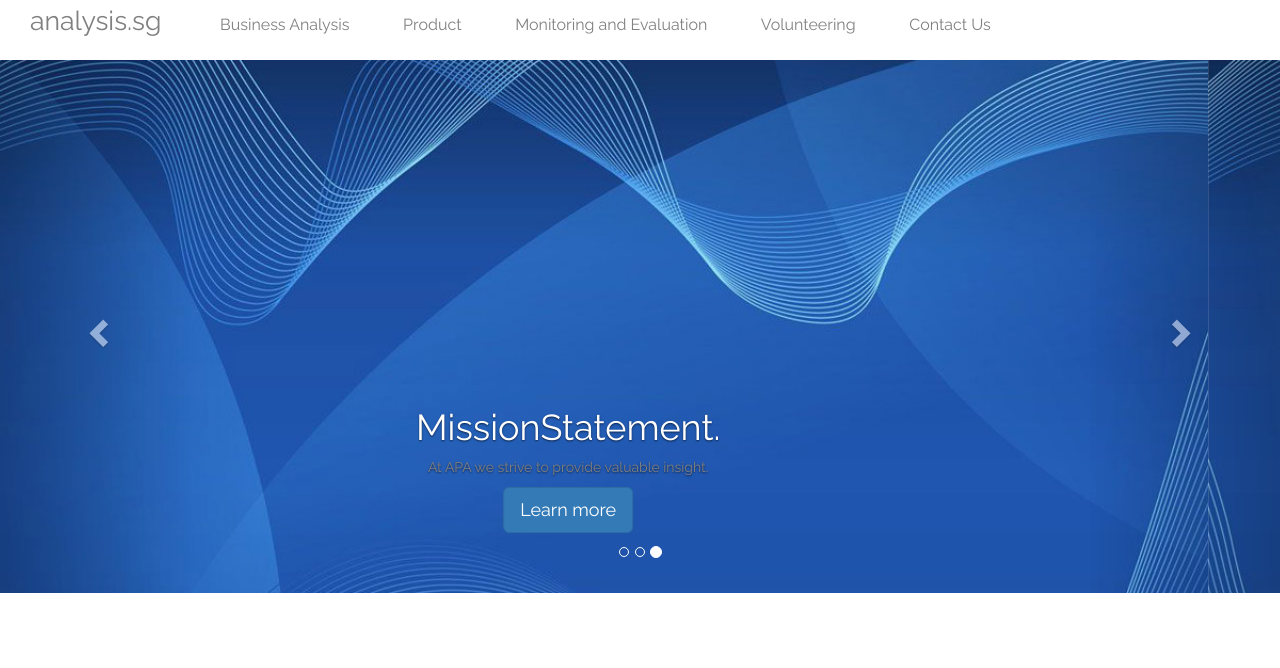
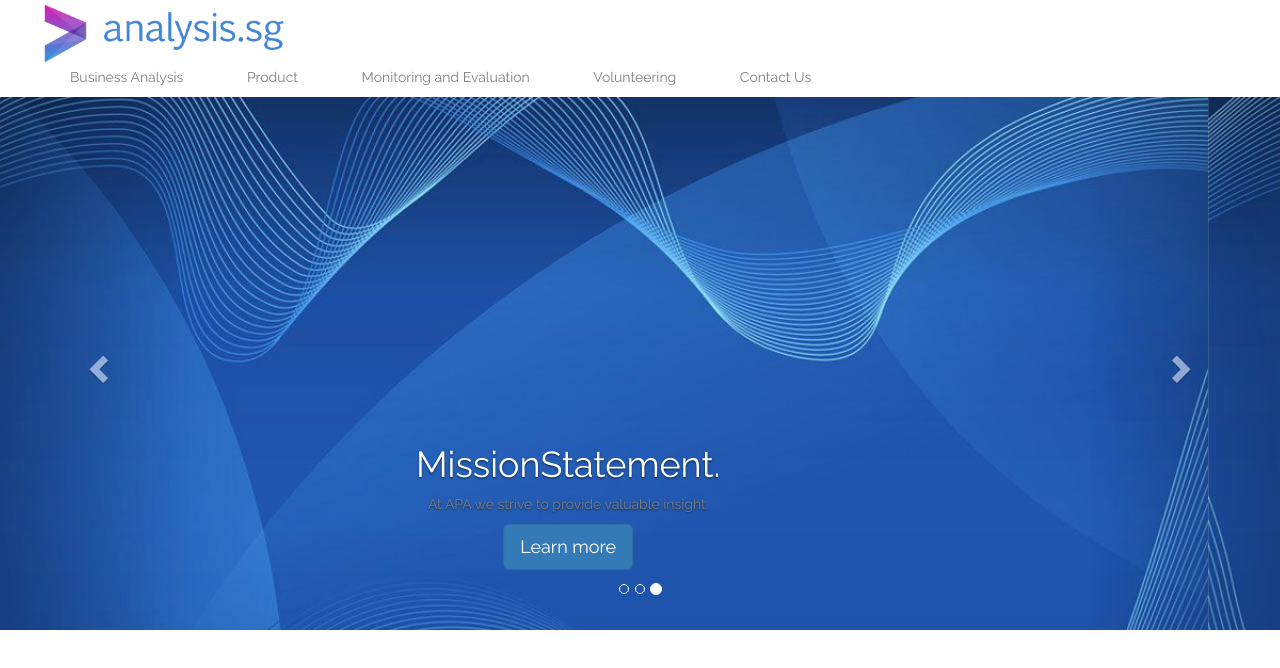
Before and after one commit to CJHB/analysis.sg, a plain HTML site: page index.html in a window 1280 px wide. Drawn offline with nearby package versions, Linux system fonts and the light colour scheme.

Commit message:
New logo insert

```diff
--- a/css/style.css
+++ b/css/style.css
@@ -6,6 +6,37 @@ body {
   font: 12px;
   background-color: white;
 }
+/*Navgation bar alignment*/
+.topnav li{
+  display: inline;
+  padding: 30px 30px;
+  width: auto;
+  /*height: 50%;*/
+  /*list-style-image: url('images/analysis.sg-Logo-JPG.jpg');*/
+}
+ul#myTopnav > img {
+  background-color: white);
+  text-align: auto;
+  color: white;
+  padding: 30px 30px;
+  -o-object-fit: contain;
+  object-fit: contain;
+}
+/*.container {
+    width: 10%;
+    height: 10%;
+}*/
+.logo img{
+  float: middle;
+  width:20%;
+  height: 15%;
+  padding: auto;
+  /*-o-object-fit: contain;
+  object-fit: contain;*/
+}
+/*.logo > li > a {
+  line-height: 100px;
+}*/
 a:hover{
   color: lightblue;
   /*font-size: 24px;*/
@@ -15,43 +46,32 @@ a {
   color: grey;
 }
 
-ul#myTopnav {
-  background-color: white);
-  text-align: left;
-  color: white;
-  padding: 0px;
+img.img{
+  width:10000px;
+  height: 100%;
 }
-
-.topnav li{
-  display: inline;
-  padding: 25px 25px;
-  width: 100%;
-}
-.navbar-item {
-    font-size: 12pt;
-    display: left;
-
-    padding: 2px 0px;
-    line-height: 50px;
-}
+/*
 .brand {
     font-size: 20pt;
     height: 25px;
     padding: 5px 5px;
     line-height: 10px;
-}
+}*/
 
-img.img{
-  width:10000px;
-  height: 100px;
-}
+/*.navbar-item {
+    font-size: 12pt;
+    display: centre;
+
+    padding: 2px 0px;
+    line-height: 50px;
+}*/
 
 /*ul span li {
   display: inline;
 }*/
 
 /* circles */
-.featurettes {
+/*.featurettes {
   background: white;
   text-align: center;
 }
@@ -64,9 +84,9 @@ img.img{
   height: 100px;
   border-radius: 70%;
   margin: 70px;
-}
+}*/
 
-.featurettes ul li p {
+/*.featurettes ul li p {
   margin: 0;
   position: absolute;
   left: 50%;
@@ -76,4 +96,4 @@ img.img{
 
 .f-item:hover {
   color: lightblue;
-}
+}*/
--- a/index.html
+++ b/index.html
@@ -7,16 +7,23 @@
     <link href="https://fonts.googleapis.com/css?family=Raleway" rel="stylesheet">
 </head>
   <body>
+    <!-- <div id='nav'>
+        <img src="http://1.bp.blogspot.com/-5l0RRPCgqfw/UqDmPP5mLnI/AAAAAAAADbk/i4ohihy8wHg/s1600/header+badge3.png" id="logo" />
+      <ul id='navigation'>
+        <li class='navigation-Blog'><a href='#'>Blog</a></li>
+        <li class='navigation-Crew'><a href='#'>Crew</a></li>
+      </ul>
+    </div> -->
+
 
     <ul class="topnav" id="myTopnav">
-      <span>
-        <span><li><a class="navbar-item brand" href="index.html">analysis.sg</a></li></span>
+        <!-- <span><li><a class="navbar-item brand" href="index.html">analysis.sg</a></li></span> -->
+        <div class="logo"><img src="images/analysis.sg-Logo-JPG.jpg"/></div>
         <span><li><a class="navbar-item"href="index.html">Business Analysis</a></li></span>
         <span><li><a class="navbar-item"href="index.html">Product</a></li></span>
         <span><li><a class="navbar-item"href="index.html">Monitoring and Evaluation</a></li></span>
         <span><li><a class="navbar-item"href="index.html">Volunteering</a></li></span>
         <span><li><a class="navbar-item"href="index.html">Contact Us</a></li></span>
-      </span>
     </ul>
 
     <div id="myCarousel" class="carousel slide" data-ride="carousel">
```
Also changed, not shown: images/Screen Shot 2017-03-02 at 22.29.35.png (added), images/Screen Shot 2017-03-02 at 22.45.19.png (added), images/analysis.sg-Logo-JPG.jpg (added), images/analysis.sg-Logo-PNG.png (added), 1 other file.
